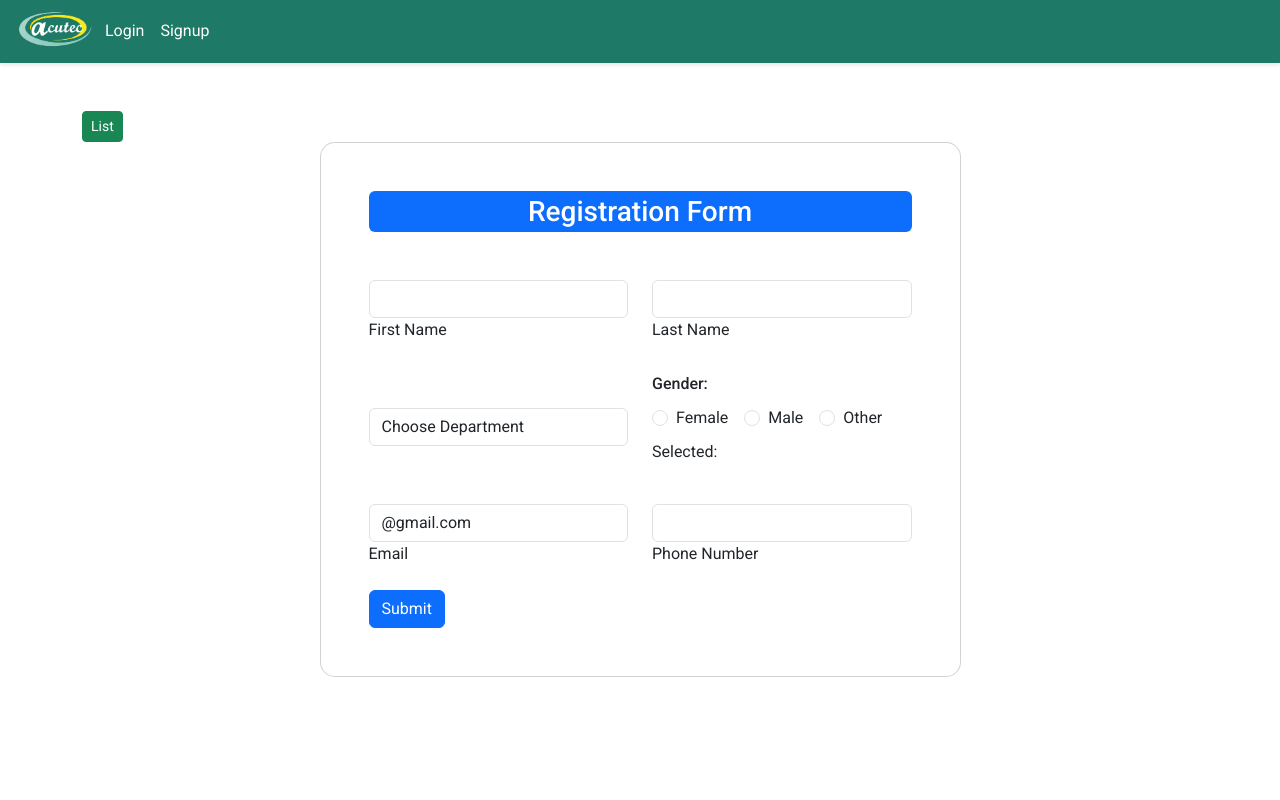
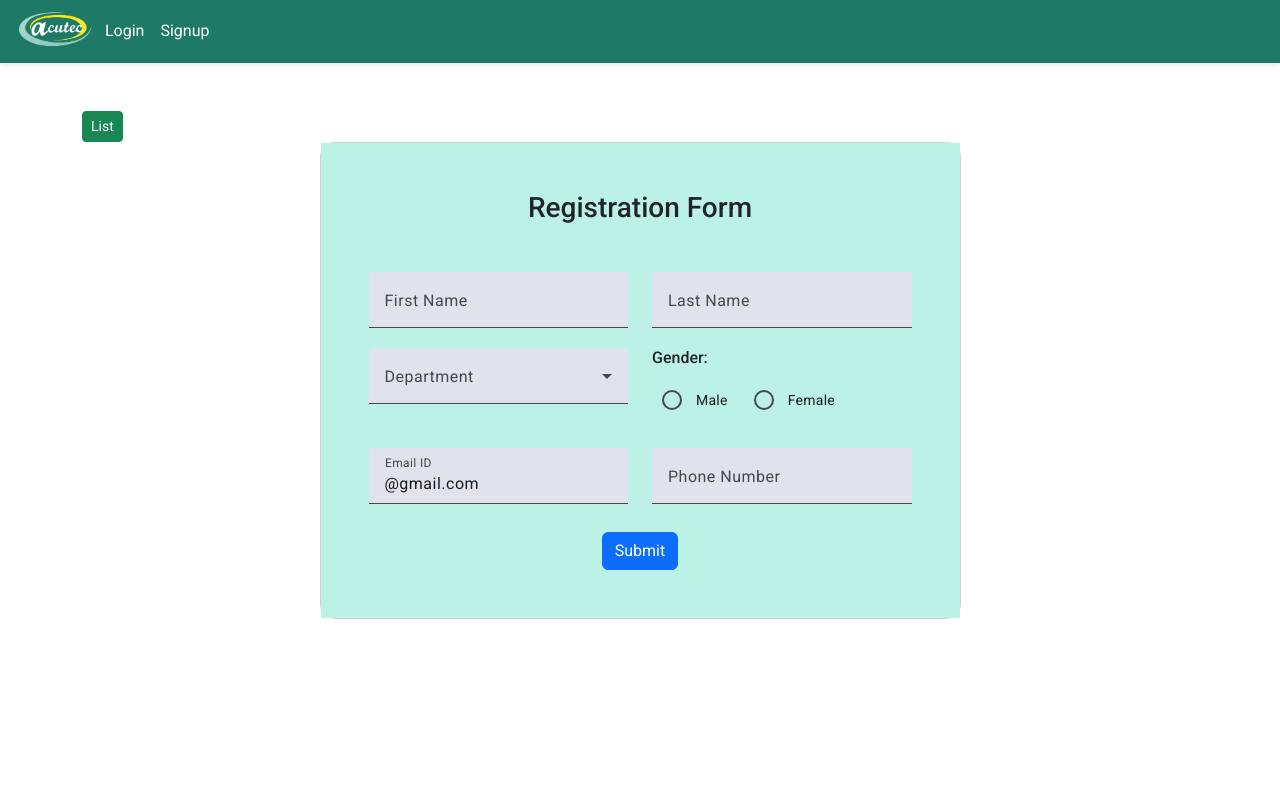
Before and after one commit to bhagirathlodhi/Angular-learning, an Angular app: page /newEmp in a window 1280 px wide. Both pictures are taken after a click on the button "New". Shown: the top 800 px of the page. Built offline with nearby package versions, Linux system fonts and the light colour scheme; data requests are answered from the project's data file.

Commit message:
modified UI

```diff
--- a/db.json
+++ b/db.json
@@ -1,67 +1,22 @@
 {
   "employeeList": [
     {
-      "id": "8d06",
+      "id": "3e11",
       "fName": "Bhagirath",
       "lName": "Lodhi",
       "department": "Development",
-      "gender": "Male",
-      "email": "bhlodhi@gmail.com",
-      "ph_number": "6260940563"
+      "gender": "",
+      "email": "fffff@gmail.com",
+      "ph_number": 6260940563
     },
     {
-      "id": "681d",
-      "fName": "Mukesh",
-      "lName": "yadav",
-      "department": "Sales",
-      "gender": "Male",
-      "email": "mukesh@gmail.com",
-      "ph_number": "258963145"
-    },
-    {
-      "id": "8ffe",
-      "fName": "Priyanshu",
-      "lName": "y",
-      "department": "Sales",
-      "gender": "Male",
-      "email": "pr@gmail.com",
-      "ph_number": "2589336"
-    },
-    {
-      "id": "0886",
-      "fName": "Bhagirath",
-      "lName": "Lodhi",
+      "id": "59e2",
+      "fName": "agdf",
+      "lName": "adfgdafadf",
       "department": "HR",
       "gender": "Male",
-      "email": "@gmail.com",
-      "ph_number": "06260940563"
-    },
-    {
-      "id": "512c",
-      "fName": "Bhagirath",
-      "lName": "Lodhi",
-      "department": "HR",
-      "gender": "Male",
-      "email": "@gmail.com",
-      "ph_number": "06260940563"
-    },
-    {
-      "id": "bc98",
-      "fName": "Bttt",
-      "lName": "Lodhi",
-      "department": "HR",
-      "gender": "Male",
-      "email": "@gmail.com",
-      "ph_number": "06260940563"
-    },
-    {
-      "id": "7c81",
-      "fName": "test",
-      "lName": "hhhh",
-      "department": "HR",
-      "gender": "Female",
-      "email": "@gmail.com",
-      "ph_number": "06260940563"
+      "email": "ffffff@gmail.com",
+      "ph_number": 465465656565
     }
   ]
 }
--- a/src/app/components/edit/edit.component.css
+++ b/src/app/components/edit/edit.component.css
@@ -0,0 +1,4 @@
+
+.custom-color{
+    background-color:rgb(188, 241, 230) !important;
+}
--- a/src/app/components/edit/edit.component.html
+++ b/src/app/components/edit/edit.component.html
@@ -1,34 +1,52 @@
-<div class="container mt-5" style="width: fit-content;">
-  <div class="card shadow-lg" style="border-radius: 25px; width: 600px; width: 130%;">
-    <div class="card-body">
-      <div class="custom-update-header">
-        <h2 class="text-center">Update Details</h2>
+<div class="container mt-5">
+  <div class="row justify-content-center">
+    <div class="col-md-8 col-lg-6 border rounded p-4 shadow-sm custom-color">
+      <div class="custom-update-header text-center mb-4">
+        <h2 class="btn-danger">Edit User</h2>
       </div>
 
       <form (ngSubmit)="onUserEdit()" [formGroup]="userFormEdit">
-        <div class="mb-3">
-          <label for="name" class="form-label">Your Name</label>
-          <input type="text" class="form-control" formControlName="uName" id="name" required>
+        <!-- Name and Email -->
+        <div class="row">
+          <div class="col-md-6 mb-3">
+            <mat-form-field appearance="fill" class="w-100">
+              <mat-label>User Name</mat-label>
+              <input matInput type="text" formControlName="uName" required>
+            </mat-form-field>
+          </div>
+
+          <div class="col-md-6 mb-3">
+            <mat-form-field appearance="fill" class="w-100">
+              <mat-label>Email</mat-label>
+              <input matInput type="email" formControlName="eMail" required>
+            </mat-form-field>
+          </div>
         </div>
 
-        <div class="mb-3">
-          <label for="email" class="form-label">Your Email</label>
-          <input type="email" class="form-control" formControlName="eMail" id="email" required>
+        <!-- Department -->
+        <div class="row">
+          <div class="col-md-6 mb-3">
+            <mat-form-field appearance="fill" class="w-100">
+              <mat-label>Department</mat-label>
+              <mat-select formControlName="department">
+                <mat-option *ngFor="let item of department" [value]="item.deptName">
+                  {{ item.deptName }}
+                </mat-option>
+              </mat-select>
+            </mat-form-field>
+          </div>
+          <!-- and Salary -->
+          <div class="col-md-6 mb-3">
+            <mat-form-field appearance="fill" class="w-100">
+              <mat-label>Salary</mat-label>
+              <input matInput type="number" formControlName="salary" required>
+            </mat-form-field>
+          </div>
         </div>
 
-        <div class="mb-3">
-          <label for="department" class="form-label">Department</label>
-          <input type="text" class="form-control" formControlName="department" id="department" required>
-        </div>
-
-
-        <div class="mb-3">
-          <label for="salary" class="form-label">Salary</label>
-          <input type="number" class="form-control" formControlName="salary" id="salary" required>
-        </div>
-
-        <div class="d-grid">
-          <button type="submit" class="btn btn-primary btn-sm">Update</button>
+        <!-- Submit Button -->
+        <div class="text-center mt-3">
+          <button mat-raised-button color="primary" type="submit">Update</button>
         </div>
       </form>
     </div>
--- a/src/app/components/edit/edit.component.ts
+++ b/src/app/components/edit/edit.component.ts
@@ -1,12 +1,19 @@
 import { Component, OnInit } from '@angular/core';
 import { RouterModule, RouterLink,Router ,ActivatedRoute} from '@angular/router';
-import { FormControl, FormGroup,ReactiveFormsModule } from '@angular/forms';
+import { FormControl, FormGroup,ReactiveFormsModule,FormsModule } from '@angular/forms';
+import { MatInputModule} from '@angular/material/input';
+import { MatButtonModule} from '@angular/material/button';
+import { MatGridListModule } from '@angular/material/grid-list';
+import { HttpClient } from '@angular/common/http';
+import { MatSelectModule} from '@angular/material/select';
+import { MatFormFieldModule} from '@angular/material/form-field';
+import { CommonModule } from '@angular/common';
+
 
 @Component({
   selector: 'app-edit',
   standalone: true,
-
-  imports: [ReactiveFormsModule,RouterModule],
+  imports: [ReactiveFormsModule,RouterModule, MatInputModule,FormsModule,MatButtonModule, MatGridListModule,MatSelectModule,MatFormFieldModule,CommonModule],
   templateUrl: './edit.component.html',
   styleUrl: './edit.component.css'
 })
@@ -20,16 +27,20 @@ export class EditComponent implements OnInit{
     // uPassword: new FormControl("")
   })
 
+
+
+  department: any[] = [];
   emailParam: string | null = null;
 
-  constructor(private route: ActivatedRoute, private router: Router) {}
+  constructor(private route: ActivatedRoute, private router: Router, private http: HttpClient) {}
 
   ngOnInit(): void {
-    debugger;
+    this.loadDepartMents();
     this.emailParam = this.route.snapshot.paramMap.get('eMail');
     if (this.emailParam) {
       this.loadUserData(this.emailParam);
     }
+
   }
 
   loadUserData(email: string) {
@@ -70,4 +81,12 @@ export class EditComponent implements OnInit{
   }
 }
 
+loadDepartMents() {
+  debugger;
+    this.http.get("assets/department.json").subscribe((res: any) => {
+      console.log('Departments:', res.data);
+      this.department = res.data;
+    });
+  }
+
 }
--- a/src/app/components/home/home.component.html
+++ b/src/app/components/home/home.component.html
@@ -10,7 +10,7 @@
         <th>Department</th>
         <th>Salary</th>
         <th>Action</th>
-         <th>Status</th>
+
       </tr>
     </thead>
     <tbody>
@@ -24,7 +24,6 @@
         <td><a [routerLink]="['/edit',user.eMail]" routerLinkActive="active">Edit</a> /
           <button class="btn btn-danger btn-sm" (click)="deleteUser(user.eMail)">Delete</button>
         </td>
-        <td>{{ user.isloggedIn }}</td>
       </tr>
     </tbody>
   </table>
--- a/src/app/components/login/login.component.css
+++ b/src/app/components/login/login.component.css
@@ -18,6 +18,6 @@
         margin-bottom: 15px;
     }
 
-    button {
-        width: 100%;
-    }
+    .custom-color{
+    background-color:rgb(188, 241, 230) !important;
+}
--- a/src/app/components/login/login.component.html
+++ b/src/app/components/login/login.component.html
@@ -1,20 +1,26 @@
 <div class="container mt-5" style="width: fit-content;">
-  <div class="card shadow-lg p-4" style="border-radius: 25px; width: 600px; width: 130%;">
+  <div class="card shadow-lg p-4  custom-color" style="border-radius: 25px; width: 600px; width: 130%;">
     <div class="card-body">
       <h2 class="text-center mb-4">Login</h2>
 
       <form [formGroup]="loginForm" (ngSubmit)="onLogin()">
         <div class="mb-3">
-          <label>Email</label>
-          <input class="form-control" formControlName="eMail">
+          <mat-form-field appearance="fill" class="w-100">
+            <mat-label>Email</mat-label>
+            <input matInput type="email" formControlName="eMail">
+          </mat-form-field>
         </div>
         <div class="mb-3">
-          <label>Password</label>
-          <input type="password" class="form-control" formControlName="uPassword">
+          <mat-form-field appearance="fill" class="w-100">
+            <mat-label>Password</mat-label>
+            <input matInput type="password" formControlName="uPassword">
+          </mat-form-field>
         </div>
         <div class="d-flex justify-content-center">
-          <button class="btn btn-success">Login</button>
+          <button mat-raised-button>Login</button>
         </div>
+
+
       </form>
     </div>
   </div>
--- a/src/app/new-employee/new-employee.component.css
+++ b/src/app/new-employee/new-employee.component.css
@@ -0,0 +1,7 @@
+.custom-color{
+    background-color:rgb(188, 241, 230) !important;
+}
+
+.mat-mdc-radio-button ~ .mat-mdc-radio-button {
+  margin-left: 16px;
+}
--- a/src/app/new-employee/new-employee.component.html
+++ b/src/app/new-employee/new-employee.component.html
@@ -34,89 +34,69 @@
         </table>
       </div>
     </div>
-
-
-
     <!-- Employee Registration -->
-
-
     <div *ngIf="!isListView" class="row justify-content-center align-items-center">
       <div class="col-12 col-9 col-xl-7">
         <div class="card shadow-2-strong card-registration" style="border-radius: 15px;">
-          <div class="card-body p-4 p-md-5">
-            <h3 class="mb-5 text-center bg-primary text-white rounded p-1">
+          <div class="card-body p-4 p-md-5 custom-color">
+            <h3 class="mb-5 text-center">
               Registration Form
             </h3>
-            <!-- <button class="btn btn-secondary justify-content-center"> Registration Form</button> -->
             <div class="row">
-              <div class="col-md-6 mb-4">
+              <div class="col-md-6">
+                <mat-form-field appearance="fill" class="w-100">
+                  <mat-label>First Name</mat-label>
+                  <input matInput type="text" [(ngModel)]="empObj.fName" name="fName">
+                </mat-form-field>
+              </div>
+              <div class="col-md-6">
 
-                <div data-mdb-input-init class="form-outline">
-                  <input type="text" [(ngModel)]="empObj.fName" id="firstName" class="form-control form-control" />
-                  <label class="form-label" for="firstName">First Name</label>
-                </div>
-              </div>
-              <div class="col-md-6 mb-4">
-                <div data-mdb-input-init class="form-outline">
-                  <input type="text" [(ngModel)]="empObj.lName" id="lastName" class="form-control form-control" />
-                  <label class="form-label" for="lastName">Last Name</label>
-                </div>
+                <mat-form-field appearance="fill" class="w-100">
+                  <mat-label>Last Name</mat-label>
+                  <input matInput type="text" [(ngModel)]="empObj.lName" name="lName">
+                </mat-form-field>
 
               </div>
             </div>
             <div class="row">
               <div class="col-md-6 mb-4 d-flex align-items-center">
-                <select [(ngModel)]="empObj.department" class="select form-control">
-                  <option value="">Choose Department</option>
-                  <option *ngFor="let dept of departments" [value]="dept.deptName">{{dept.deptName}}</option>
-                </select>
+
+                <mat-form-field appearance="fill" class="w-100">
+                <mat-label>Department</mat-label>
+                <mat-select [(ngModel)]="empObj.department" name="department">
+                  <mat-option *ngFor="let item of departments" [value]="item.deptName">
+                    {{ item.deptName }}
+                  </mat-option>
+                </mat-select>
+              </mat-form-field>
 
               </div>
               <div class="col-md-6 mb-4">
-                <h6 class="mb-2 pb-1">Gender: </h6>
-
-                <div class="form-check form-check-inline">
-                  <input [(ngModel)]="empObj.gender" class="form-check-input" type="radio" name="gender"
-                    id="femaleGender" value="Female" />
-                  <label class="form-check-label" for="femaleGender">Female</label>
-                </div>
-
-                <div class="form-check form-check-inline">
-                  <input [(ngModel)]="empObj.gender" class="form-check-input" type="radio" name="gender" id="maleGender"
-                    value="Male" />
-                  <label class="form-check-label" for="maleGender">Male</label>
-                </div>
-
-                <div class="form-check form-check-inline">
-                  <input [(ngModel)]="empObj.gender" class="form-check-input" type="radio" name="gender"
-                    id="otherGender" value="Other" />
-                  <label class="form-check-label" for="otherGender">Other</label>
-                </div>
-
-
-                <p class="mt-2">Selected: {{ empObj.gender }}</p>
+              <h6 class="mb-2 pb-1">Gender: </h6>
+                <mat-radio-group [(ngModel)]="empObj.gender" name="gender" aria-label="Gender">
+                  <mat-radio-button value="Male">Male</mat-radio-button>
+                  <mat-radio-button value="Female">Female</mat-radio-button>
+                </mat-radio-group>
               </div>
 
             </div>
             <div class="row">
               <div class="col-md-6 pb-2">
-
-                <div data-mdb-input-init class="form-outline">
-                  <input [(ngModel)]="empObj.email" type="email" id="emailAddress" class="form-control form-control" />
-                  <label class="form-label" for="emailAddress">Email</label>
-                </div>
+                <mat-form-field appearance="fill" class="w-100">
+                  <mat-label>Email ID</mat-label>
+                  <input matInput type="email"  [(ngModel)]="empObj.email" name="email">
+                </mat-form-field>
 
               </div>
               <div class="col-md-6 pb-2">
-
-                <div data-mdb-input-init class="form-outline">
-                  <input [(ngModel)]="empObj.ph_number" type="tel" id="phoneNumber" class="form-control form-control" />
-                  <label class="form-label" for="phoneNumber">Phone Number</label>
-                </div>
+                <mat-form-field appearance="fill" class="w-100">
+                  <mat-label>Phone Number</mat-label>
+                  <input matInput type="number" [(ngModel)]="empObj.ph_number" name="ph_number">
+                </mat-form-field>
 
               </div>
             </div>
-            <div class="pt-2">
+            <div class="text-center">
               <input data-mdb-ripple-init class="btn btn-primary btn" (click)="createAndSaveEmp()" type="submit"
                 value="Submit" />
             </div>
--- a/src/app/new-employee/new-employee.component.ts
+++ b/src/app/new-employee/new-employee.component.ts
@@ -3,13 +3,23 @@ import { HttpClient } from '@angular/common/http';
 import { CommonModule, isPlatformBrowser } from '@angular/common';
 import { FormsModule } from '@angular/forms';
 // import { EmployeeModel } from '../model/Employee';
+import { MatFormField } from '@angular/material/input';
 import { Router } from '@angular/router';
+import { FormControl, FormGroup,ReactiveFormsModule } from '@angular/forms';
+import { MatFormFieldModule} from '@angular/material/form-field';
+import { MatButtonModule} from '@angular/material/button';
+import {MatInputModule} from '@angular/material/input';
+import { MatSelectModule } from '@angular/material/select';
+import { MatRadioModule }  from '@angular/material/radio';
 
 declare const bootstrap: any;
 @Component({
   selector: 'app-new-employee',
   standalone: true,
-  imports: [CommonModule, FormsModule],
+  imports: [CommonModule, FormsModule,MatFormField,
+    MatFormFieldModule,MatButtonModule,MatSelectModule,ReactiveFormsModule,
+    MatInputModule,MatRadioModule
+  ],
   templateUrl: './new-employee.component.html',
   styleUrl: './new-employee.component.css'
 })
@@ -56,11 +66,26 @@ export class NewEmployeeComponent implements OnInit {
   createAndSaveEmp() {
     debugger;
     this.http.post("http://localhost:3000/employeeList", this.empObj).subscribe((res: any) => {
-      this.router.navigate(['newEmp']);
-      alert("Employee Added success!");
+      // this.router.navigate(['newEmp']);
+      alert("Employee Added!");
       this.loadEmployees();
+      this.resetEmpObj();
+      this.isListView = true;
+
     })
   }
+
+
+  resetEmpObj() {
+  this.empObj = {
+    fName: '',
+    lName: '',
+    department: '',
+    gender: '',
+    email: '',
+    ph_number: ''
+  };
+}
 
   openEditModal(emp: any) {
     this.empObj = { ...emp };
```
Also changed, not shown: src/app/components/login/login.component.ts (+20 -5 lines).
